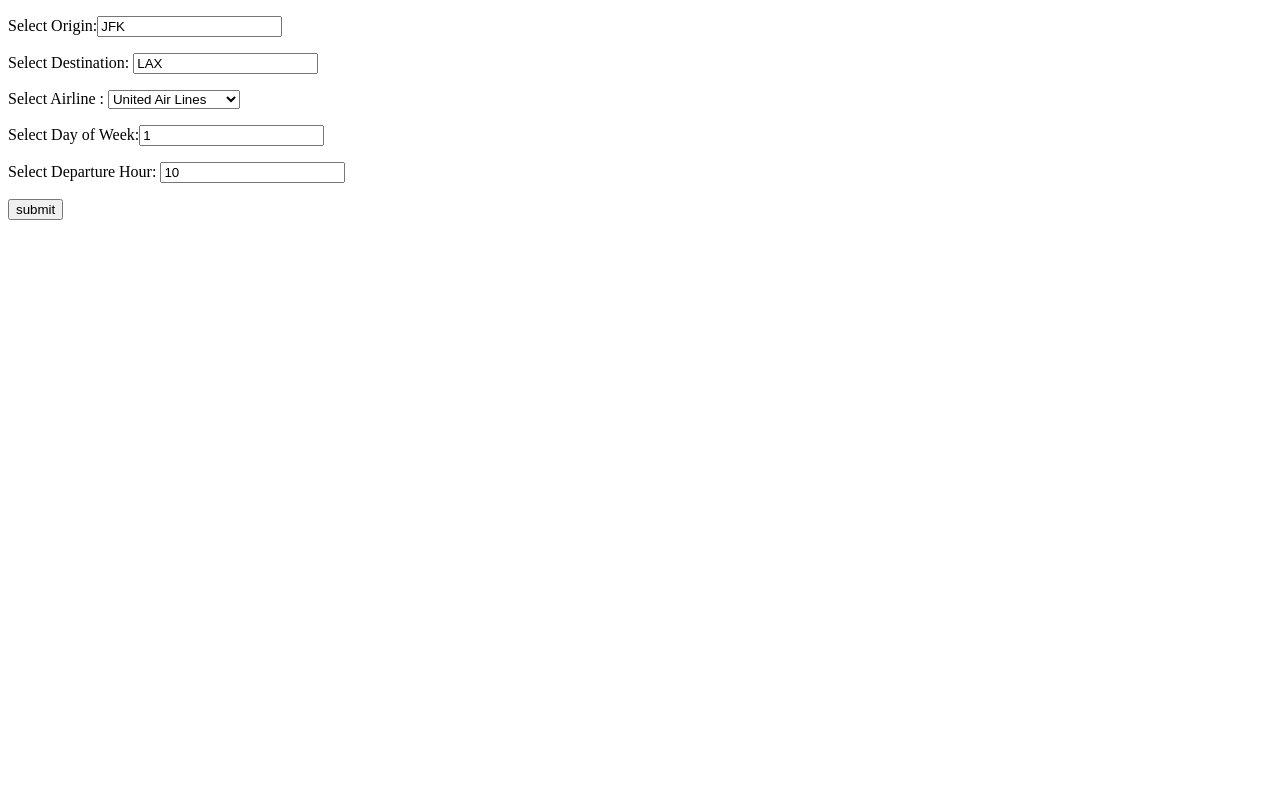
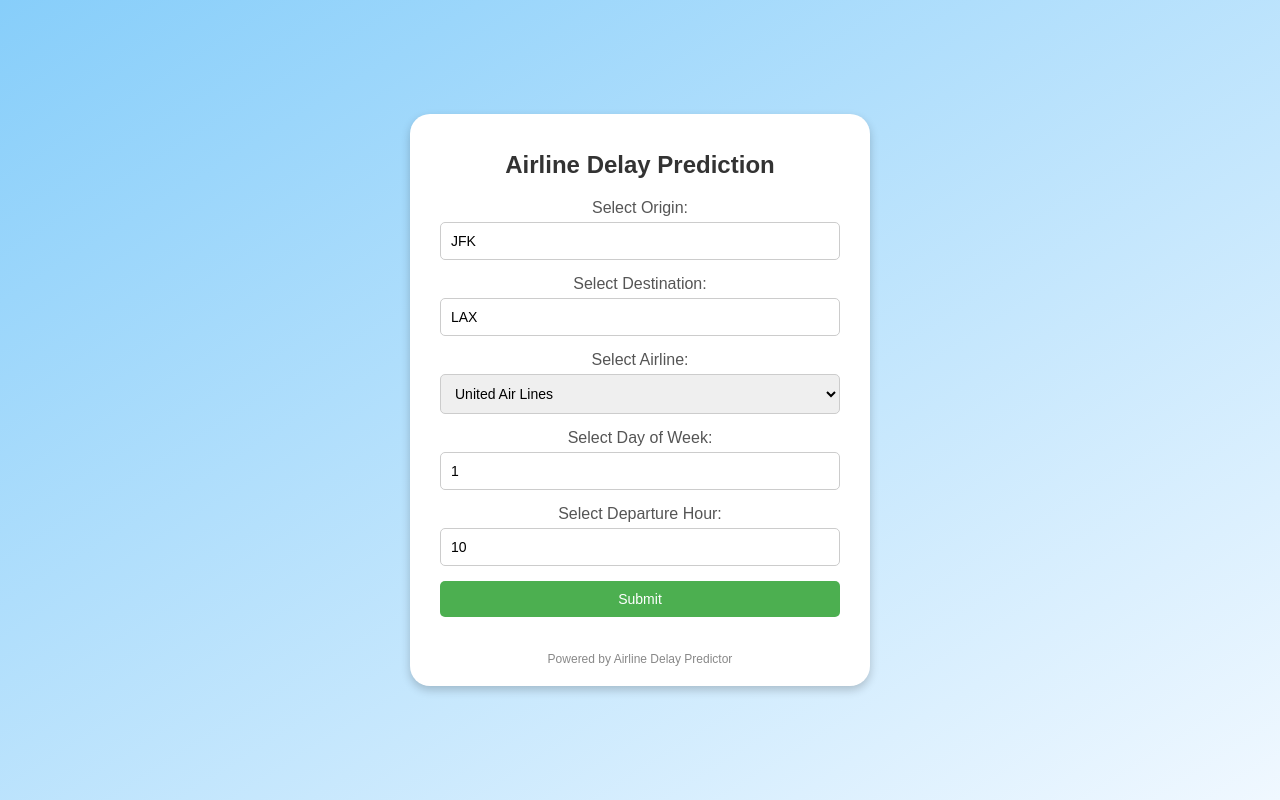
Before and after one commit to Oussamabouriga/deploy_ml, a Flask app: page / in a window 1280 px wide. Run offline with Flask 3, Linux system fonts and the light colour scheme.

Commit message:
Update home.html

```diff
--- a/templates/home.html
+++ b/templates/home.html
@@ -1,22 +1,108 @@
 <!DOCTYPE html>
-<html>
-<title>Airline-delay-Prediction App</title>
+<html lang="en">
+<head>
+    <meta charset="UTF-8">
+    <meta name="viewport" content="width=device-width, initial-scale=1.0">
+    <title>Airline Delay Prediction App</title>
+    <style>
+        body {
+            font-family: Arial, sans-serif;
+            background: linear-gradient(to bottom right, #87CEFA, #f0f8ff);
+            margin: 0;
+            padding: 0;
+            display: flex;
+            justify-content: center;
+            align-items: center;
+            height: 100vh;
+        }
+
+        .container {
+            background: white;
+            border-radius: 20px;
+            box-shadow: 0 4px 10px rgba(0, 0, 0, 0.2);
+            padding: 20px 30px;
+            max-width: 400px;
+            width: 100%;
+            text-align: center;
+        }
+
+        h1 {
+            font-size: 24px;
+            color: #333;
+            margin-bottom: 20px;
+        }
+
+        form {
+            display: flex;
+            flex-direction: column;
+        }
+
+        label {
+            font-size: 16px;
+            margin-bottom: 5px;
+            color: #555;
+        }
+
+        input, select {
+            font-size: 14px;
+            padding: 10px;
+            margin-bottom: 15px;
+            border: 1px solid #ccc;
+            border-radius: 5px;
+            width: 100%;
+            box-sizing: border-box;
+        }
+
+        input[type="submit"] {
+            background-color: #4CAF50;
+            color: white;
+            border: none;
+            cursor: pointer;
+            transition: background-color 0.3s;
+        }
+
+        input[type="submit"]:hover {
+            background-color: #45a049;
+        }
+
+        .footer {
+            margin-top: 20px;
+            font-size: 12px;
+            color: #888;
+        }
+
+    </style>
+</head>
 <body>
+    <div class="container">
+        <h1>Airline Delay Prediction</h1>
+        <form action="/getdelay" method="POST">
+            <label for="origin">Select Origin:</label>
+            <input id="origin" name="origin" type="text" value="JFK">
 
-<form action = "/getdelay" method="POST">
-<p> Select Origin:<input name="origin" type ="text" value="JFK" /> </p>
-<p> Select Destination: <input name="dest" type ="text" value="LAX" /> </p>
-<p> Select Airline :
-<select name="unique_carrier">
-<option value="AA">American Airlines </option>
-<option value="DL">Delta Air Lines </option>
-<option value="B6">JetBlue Airways</option>
-<option value="WN">Southwest Airlines </option>
-<option value="UA" selected>United Air Lines </option>
-</select>
-<p> Select Day of Week:<input name="day_of_week" type ="text" value="1" /> </p>
-<p> Select Departure Hour: <input name="dep_hour" type ="text" value="10" /> </p>
-<p> <input type ="submit" value="submit" /> </p>
-</form>
+            <label for="dest">Select Destination:</label>
+            <input id="dest" name="dest" type="text" value="LAX">
+
+            <label for="unique_carrier">Select Airline:</label>
+            <select id="unique_carrier" name="unique_carrier">
+                <option value="AA">American Airlines</option>
+                <option value="DL">Delta Air Lines</option>
+                <option value="B6">JetBlue Airways</option>
+                <option value="WN">Southwest Airlines</option>
+                <option value="UA" selected>United Air Lines</option>
+            </select>
+
+            <label for="day_of_week">Select Day of Week:</label>
+            <input id="day_of_week" name="day_of_week" type="text" value="1">
+
+            <label for="dep_hour">Select Departure Hour:</label>
+            <input id="dep_hour" name="dep_hour" type="text" value="10">
+
+            <input type="submit" value="Submit">
+        </form>
+        <div class="footer">
+            Powered by Airline Delay Predictor
+        </div>
+    </div>
 </body>
 </html>
```
